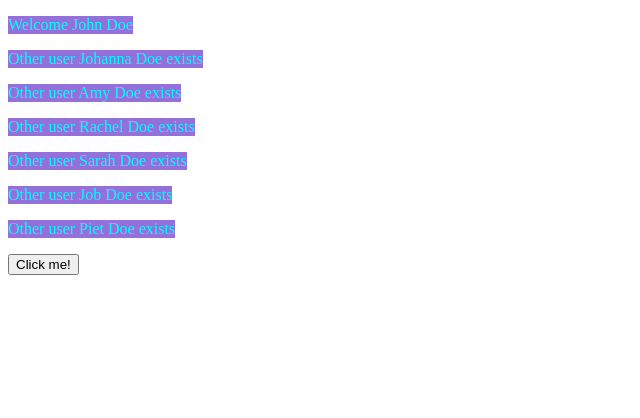
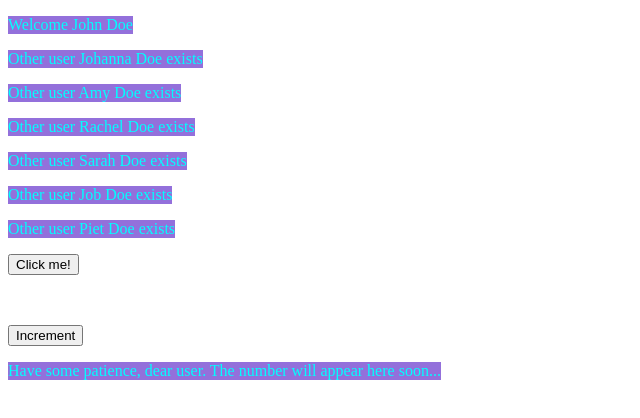
Before and after one commit to Cornelis32/ProjectPlanningTools, an Angular app in the folder client/web-planning-tools-angular-frontend/: page / in a window 1280 px wide. Shown: the top 418 px of the page, without its empty margins (0-640 px from the left). Built offline with nearby package versions, Linux system fonts and the light colour scheme.

Commit message:
Some more changes, up to step 11 of the guide. Time to do images I guess

```diff
--- a/client/web-planning-tools-angular-frontend/src/app/app.ts
+++ b/client/web-planning-tools-angular-frontend/src/app/app.ts
@@ -1,4 +1,8 @@
-import { Component, Input } from '@angular/core';
+import { Component, input } from '@angular/core';
+import { CounterComponent } from './counterComponent';
+
+// TODO: Get these components and classes their own files
+// TODO: Go futher with the turtorial: https://angular.dev/tutorials/learn-angular/11-optimizing-images
 
 export class User {
     id: number;
@@ -10,10 +14,10 @@ export class User {
 }
 @Component({
     selector: 'app-user',
-    template: 'Welcome {{ user?.username }}',
+    template: 'Welcome {{ user()?.username }}',
 })
 export class UserComponent {
-    @Input() user?: User;
+    user = input<User>();
 }
 
 @Component({
@@ -31,8 +35,14 @@ export class TextComponent{ }
                     <app-user [user]=users[0]>
                     </app-user>
             </app-text>
-            @for (user of users.slice(1); track user.id;) {
-                <app-text> Other user {{ user.username }} exists </app-text>
+            @defer {
+                @for (user of users.slice(1); track user.id;) {
+                    <app-text> Other user {{ user.username }} exists </app-text>
+                }
+            } @placeholder {
+                <app-text> Some other people you might want to meet, will appear here </app-text>
+            } @loading (minimum 2s) {
+                <app-text> Fetching your future friends... </app-text>
             }
         } @else {
             <app-text> You are not supposed to be here </app-text>
@@ -44,10 +54,22 @@ export class TextComponent{ }
                 Click me!
         </button>
         <app-text>{{ message }}</app-text>
+        @for (hello of hellos; track hello) {
+            <app-text> {{ hello }} </app-text>
+        }
+        <app-counter (incrementEvent)="setNum($event)"></app-counter>
+        @defer (on viewport) {
+        <app-text> The number is: {{ myNum }} </app-text>
+        } @placeholder {
+            <app-text> a number will appear here </app-text>
+        } @loading (minimum 5s) {
+            <app-text> Have some patience, dear user. The number will appear here soon... </app-text>
+        }
     `,
-    imports: [UserComponent, TextComponent],
+    imports: [UserComponent, TextComponent, CounterComponent],
 })
 export class App {
+    myNum: number = 0
     message: string = ''; // empty, is onhover message
     isEditable: boolean = false
     loggedIn: boolean = true
@@ -61,16 +83,22 @@ export class App {
         new User(6, "Piet Doe"),
     ]
 
+    hellos: string[] = []
+
     // functions
     greet(): void {
-        console.log('Hello world');
+        this.hellos = [...this.hellos, "hello"];
     }
 
     showOnHoverMessage(): void {
-        this.message = "Look in the console (developer tools) to see the button action";
+        this.message = "Click on this to add hello under here";
     }
 
     hideOnDishoverMessage(): void {
         this.message = ""
     }
+
+    setNum(newNum: number): void {
+        this.myNum = newNum
+    }
 }
--- /dev/null
+++ b/client/web-planning-tools-angular-frontend/src/app/counterComponent.ts
@@ -0,0 +1,15 @@
+import {Component, output} from '@angular/core';
+
+@Component({
+    selector: 'app-counter',
+    template: '<button (click)="setNumEvent()">Increment</button>',
+})
+export class CounterComponent {
+    incrementEvent = output<number>();
+    count: number = 0;
+
+    setNumEvent(): void {
+        this.count++;
+        this.incrementEvent.emit(this.count);
+    }
+};
```
